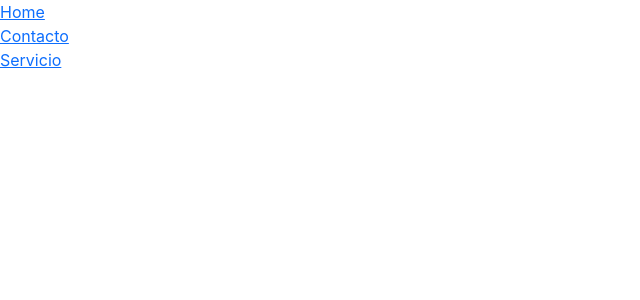
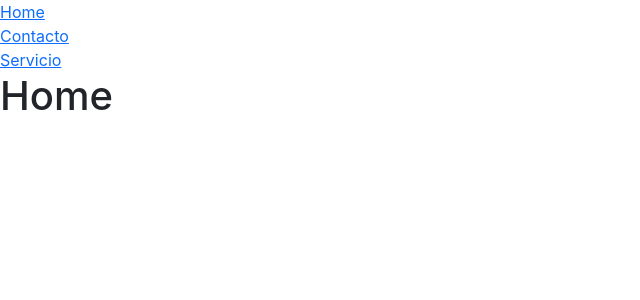
Before and after one commit to Nadim18-lab/Cositas, a React (Create React App) app: page / in a window 1280 px wide. Shown: the top 300 px of the page, without its empty margins (0-640 px from the left). Built offline with nearby package versions, Linux system fonts and the light colour scheme.

Commit message:
fix root route in home

```diff
--- a/src/App.js
+++ b/src/App.js
@@ -1,4 +1,4 @@
-import './App.css';
+import "./App.css";
 import Home from "./Components/Home-Component/Home";
 import NavBar from "./Components/NavBar-Component/NavBar";
 import Contact from "./Components/Contact-Component/Contact.js";
@@ -6,19 +6,17 @@
 import "./App.css";
 import { BrowserRouter, Route, Routes } from "react-router-dom";
 
-
 function App() {
   return (
     <div>
       <BrowserRouter>
         <NavBar />
         <Routes>
-          <Route path="/home" element={<Home />} />
+          <Route path="/" element={<Home />} />
           <Route path="/service" element={<Service />} />
           <Route path="/contact" element={<Contact />} />
         </Routes>
       </BrowserRouter>
-
     </div>
   );
 }
```
